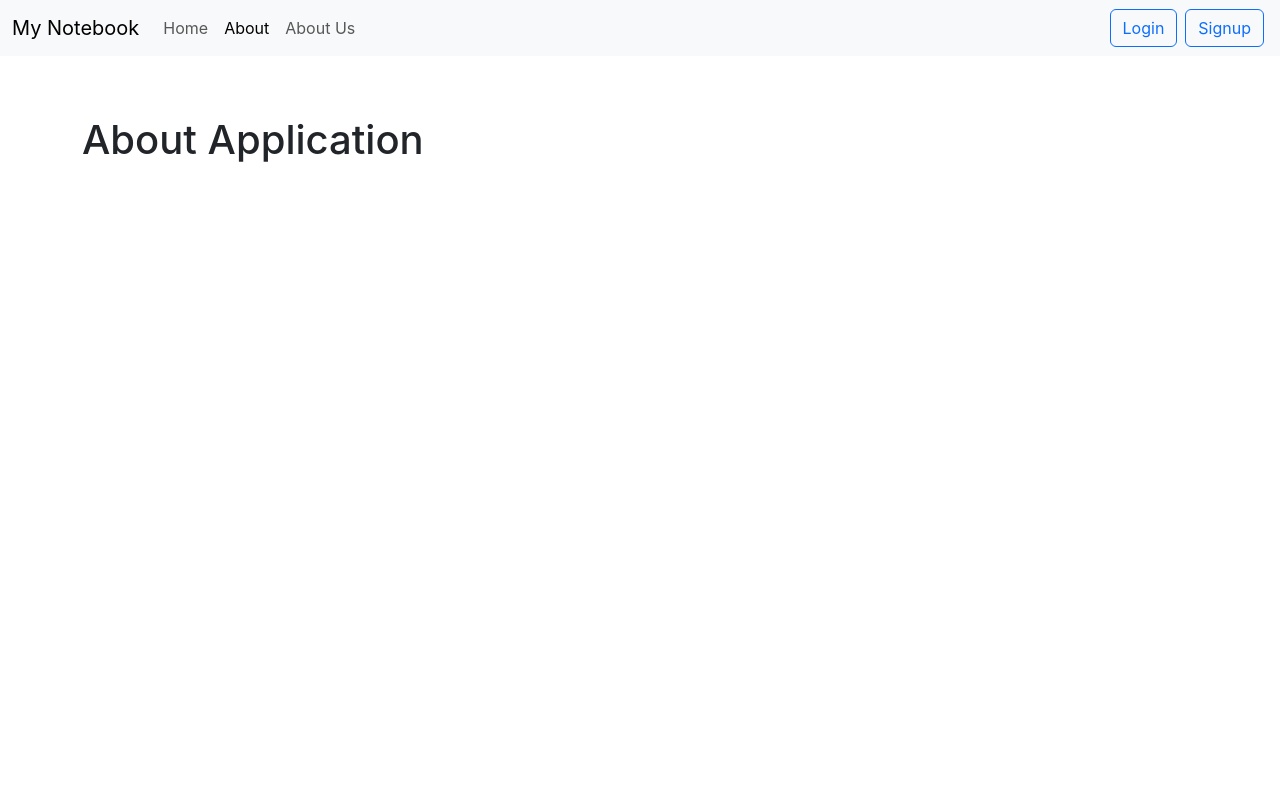
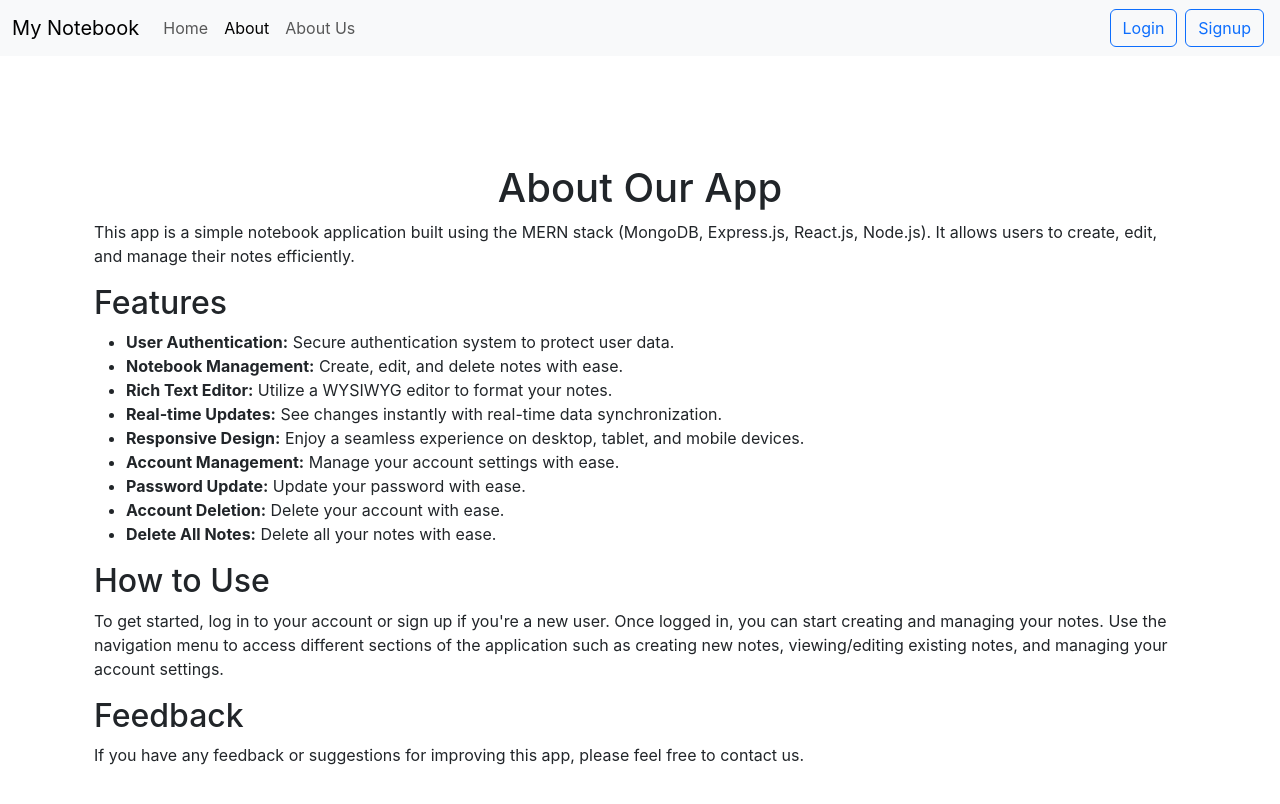
Before and after one commit to shiwalikamboj/notescraft, a React (Create React App) app: page /about in a window 1280 px wide. Shown: the top 804 px of the page. Built offline with nearby package versions, Linux system fonts and the light colour scheme.

Commit message:
update about.js and update the project structure

```diff
--- a/src/components/About.js
+++ /dev/null
@@ -1,11 +0,0 @@
-import React from 'react'
-
-function About() {
-  return (
-    <div>
-      <h1>About Application</h1>
-    </div>
-  )
-}
-
-export default About
--- /dev/null
+++ b/src/pages/About.js
@@ -0,0 +1,33 @@
+import React from 'react';
+
+const About = () => {
+    document.title = "About - My Notebook";
+
+    return (
+        <div className="container my-5">
+            <h1 align="center">About Our App</h1>
+            <p>This app is a simple notebook application built using the MERN stack (MongoDB, Express.js, React.js, Node.js). It allows users to create, edit, and manage their notes efficiently.</p>
+
+            <h2>Features</h2>
+            <ul>
+                <li><strong>User Authentication:</strong> Secure authentication system to protect user data.</li>
+                <li><strong>Notebook Management:</strong> Create, edit, and delete notes with ease.</li>
+                <li><strong>Rich Text Editor:</strong> Utilize a WYSIWYG editor to format your notes.</li>
+                <li><strong>Real-time Updates:</strong> See changes instantly with real-time data synchronization.</li>
+                <li><strong>Responsive Design:</strong> Enjoy a seamless experience on desktop, tablet, and mobile devices.</li>
+                <li><strong>Account Management:</strong> Manage your account settings with ease.</li>
+                <li><strong>Password Update:</strong> Update your password with ease.</li>
+                <li><strong>Account Deletion:</strong> Delete your account with ease.</li>
+                <li><strong>Delete All Notes:</strong> Delete all your notes with ease.</li>
+            </ul>
+
+            <h2>How to Use</h2>
+            <p>To get started, log in to your account or sign up if you're a new user. Once logged in, you can start creating and managing your notes. Use the navigation menu to access different sections of the application such as creating new notes, viewing/editing existing notes, and managing your account settings.</p>
+
+            <h2>Feedback</h2>
+            <p>If you have any feedback or suggestions for improving this app, please feel free to contact us.</p>
+        </div>
+    );
+};
+
+export default About;
--- a/src/components/AboutUS.js
+++ b/src/pages/AboutUS.js
@@ -2,6 +2,7 @@ import React, { useState, useEffect } from 'react';
 import './AboutUS.css'; // Import the CSS file
 
 function AboutUS() {
+  document.title = "About Us - My Notebook";
   const [userData, setUserData] = useState(null);
   const [pinnedRepos, setPinnedRepos] = useState([]);
   const username = process.env.REACT_APP_USER_NAME;
--- a/src/components/Home.js
+++ b/src/pages/Home.js
@@ -1,7 +1,8 @@
 import React from "react";
-import Notes from "./Notes";
+import Notes from "../components/Notes";
 
 function Home() {
+  document.title = "Home - My Notebook";
   return (
     <div>
       <Notes />
--- a/src/components/Settings.js
+++ b/src/pages/Settings.js
@@ -3,6 +3,7 @@ import { FaTrash, FaUserMinus, FaKey } from 'react-icons/fa'; // Import icons
 import NoteContext from '../context/notes/noteContext';
 
 const Settings = () => {
+  document.title = "Settings - My Noteboot";
   const noteContext = useContext(NoteContext);
   const { deleteAllNotes, deleteAccount, updatePassword } = noteContext;
 
```
Also changed, not shown: src/App.js (+4 -4 lines), src/pages/AboutUS.css (renamed from src/components/AboutUS.css).
